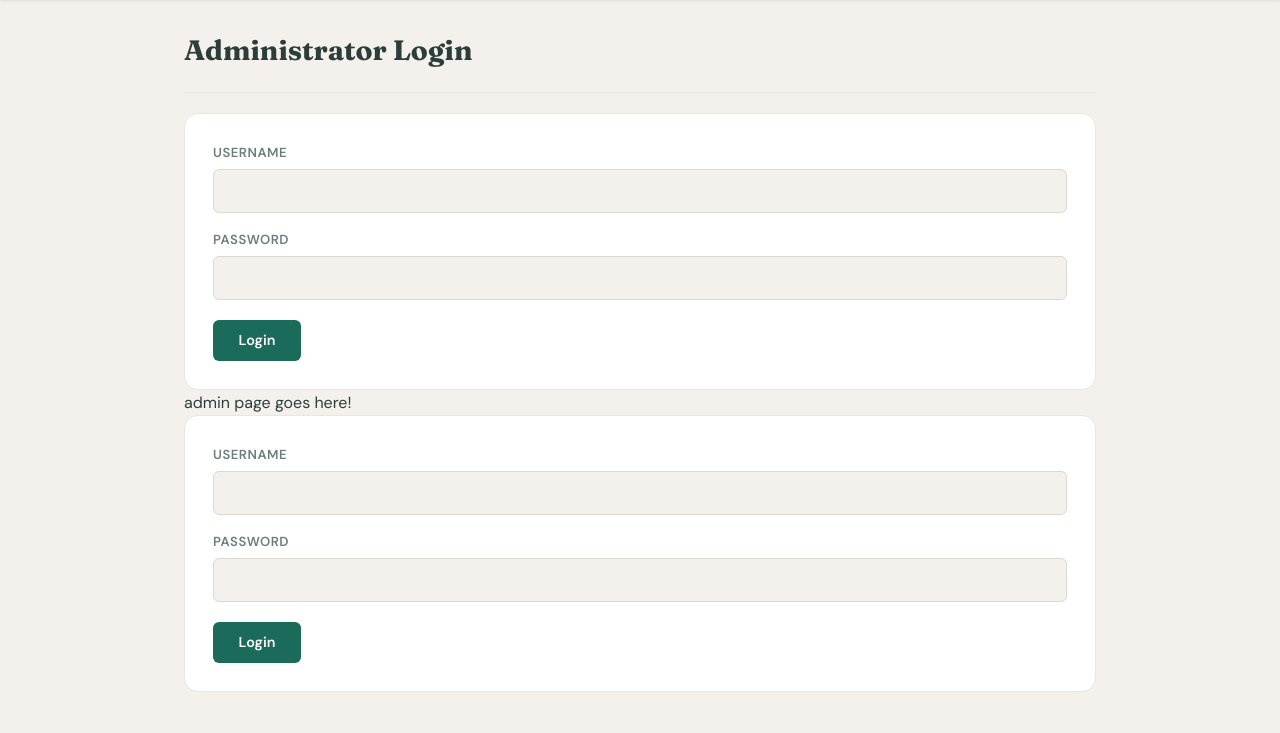
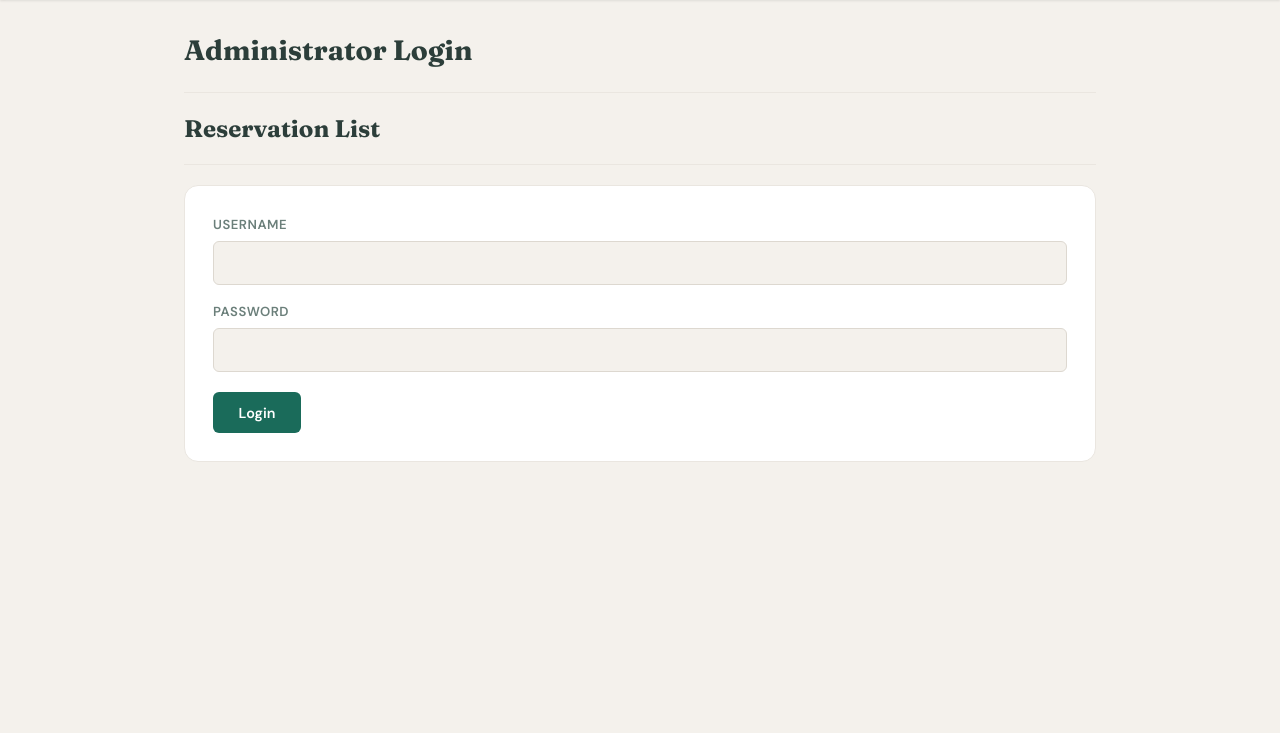
Before and after one commit to smk37git/INFOTC-4320-Final-Project, a Flask app: page /admin in a window 1280 px wide. Shown: the part 67-800 px from the top of the page. Run offline with Flask 3, Linux system fonts and the light colour scheme; a user stored in the database is signed in.

Commit message:
fixed admin login session handling, and embed dashboard into admin page

```diff
--- a/app.py
+++ b/app.py
@@ -45,7 +45,7 @@ def admin_get():
         password = request.form.get('password')
 
         #connection to admin database
-        conn = sqlite3.connect('reservations.db')
+        conn = sqlite3.connect(os.path.join(os.path.dirname(__file__), "reservations.db"))
         conn.row_factory = sqlite3.Row
         c = conn.cursor()
 
@@ -57,28 +57,11 @@ def admin_get():
 
         if admin:
             session['admin_logged_in'] = True
-            session['admin_username'] = username
             return redirect(url_for('admin_get'))
         else:
             flash("Invalid username or password!")
-        render_template('admin.html')
-
 
     return render_template('admin.html')
 
-@app.route('/admin', methods=('POST',))
-def admin_post():
-    username = request.form.get('username')
-    password = request.form.get('password')
-    admin_usr = "asd" #will come from db
-    admin_pass = 123 #will come from db
-
-    if username == admin_usr and int(password) == admin_pass:
-        return render_template('admin_dashboard.html')
-    else:
-        flash("Invalid username or password!!")
-        return redirect(url_for("admin_get"))
-
-
 # Run the application
 app.run(port=5008, debug=True)
--- a/templates/admin.html
+++ b/templates/admin.html
@@ -4,18 +4,11 @@
     <h1>{% block title %} Administrator Login {% endblock %}</h1>
     <hr>
 
-    <form method='POST'>
-        <label for="username">Username</label>
-        <input type="text" id="username" name="username">
-        <label for="password">Password</label>
-        <input type="text" id="password" name="password">
-        <button type="submit">Login</button>
-    </form>
+    {% if session.get('admin_logged_in') %}
+        {% include 'admin_dashboard.html' %}
+        <hr>
+    {% endif %}
 
-    {% if session.get('admin_logged_in') %}
-        <!--rest of admin page goes here-->
-        <p>admin page goes here!</p>
-    {% endif %}
         <form method="POST" class="login-form">
             <label>Username</label>
             <input type="text" name="username" required>
--- a/templates/admin_dashboard.html
+++ b/templates/admin_dashboard.html
@@ -1,8 +1,6 @@
-{% extends 'base.html' %}
+
 
 {% block content %}
-    <h1>{% block title %} Administrator Login {% endblock %}</h1>
-
     {% for seats in plane %}
 
     {% endfor %}
```
